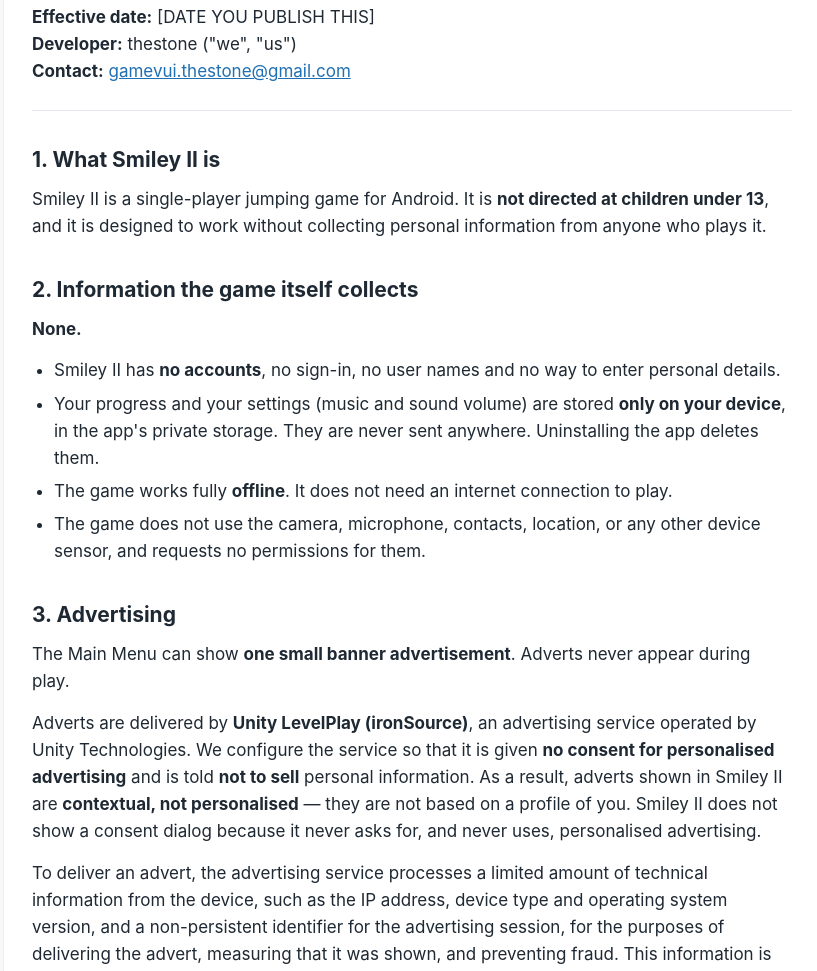
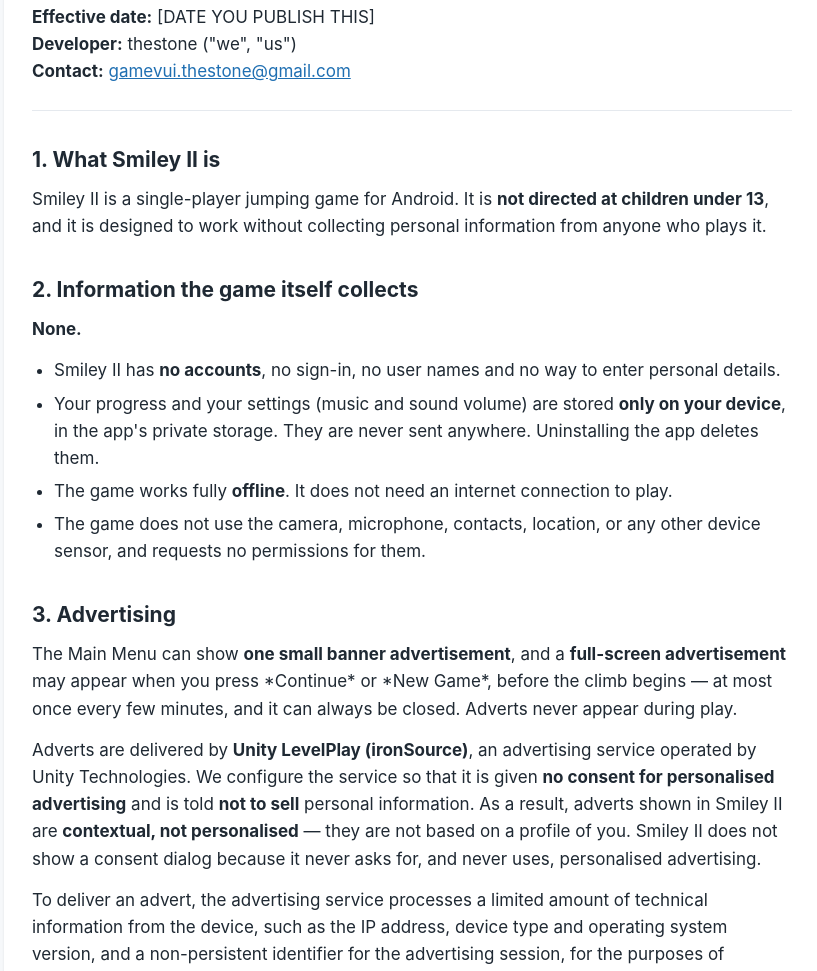
Before and after one commit to munngocthach-alt/smiley-privacy, a plain HTML site: page privacy-policy.html in a window 1280 px wide. Shown: the part 120-1091 px from the top of the page, without its empty margins (228-1045 px from the left). Drawn offline with Linux system fonts and the light colour scheme.

Commit message:
Add files via upload

```diff
--- a/privacy-policy.html
+++ b/privacy-policy.html
@@ -30,7 +30,7 @@
 <p><strong>None.</strong></p>
 <ul><li>Smiley II has <strong>no accounts</strong>, no sign-in, no user names and no way to enter personal details.</li><li>Your progress and your settings (music and sound volume) are stored <strong>only on your device</strong>, in the app's private storage. They are never sent anywhere. Uninstalling the app deletes them.</li><li>The game works fully <strong>offline</strong>. It does not need an internet connection to play.</li><li>The game does not use the camera, microphone, contacts, location, or any other device sensor, and requests no permissions for them.</li></ul>
 <h2>3. Advertising</h2>
-<p>The Main Menu can show <strong>one small banner advertisement</strong>. Adverts never appear during play.</p>
+<p>The Main Menu can show <strong>one small banner advertisement</strong>, and a <strong>full-screen advertisement</strong> may appear when you press *Continue* or *New Game*, before the climb begins — at most once every few minutes, and it can always be closed. Adverts never appear during play.</p>
 <p>Adverts are delivered by <strong>Unity LevelPlay (ironSource)</strong>, an advertising service operated by Unity Technologies. We configure the service so that it is given <strong>no consent for personalised advertising</strong> and is told <strong>not to sell</strong> personal information. As a result, adverts shown in Smiley II are <strong>contextual, not personalised</strong> — they are not based on a profile of you. Smiley II does not show a consent dialog because it never asks for, and never uses, personalised advertising.</p>
 <p>To deliver an advert, the advertising service processes a limited amount of technical information from the device, such as the IP address, device type and operating system version, and a non-persistent identifier for the advertising session, for the purposes of delivering the advert, measuring that it was shown, and preventing fraud. This information is handled by Unity Technologies under its own privacy policy, which you can read at:</p>
 <ul><li>Unity Privacy Policy: <a href="https://unity.com/legal/privacy-policy">https://unity.com/legal/privacy-policy</a></li><li>Unity LevelPlay / ironSource privacy information: <a href="https://unity.com/legal/game-solutions/privacy-policy">https://unity.com/legal/game-solutions/privacy-policy</a></li></ul>
```
